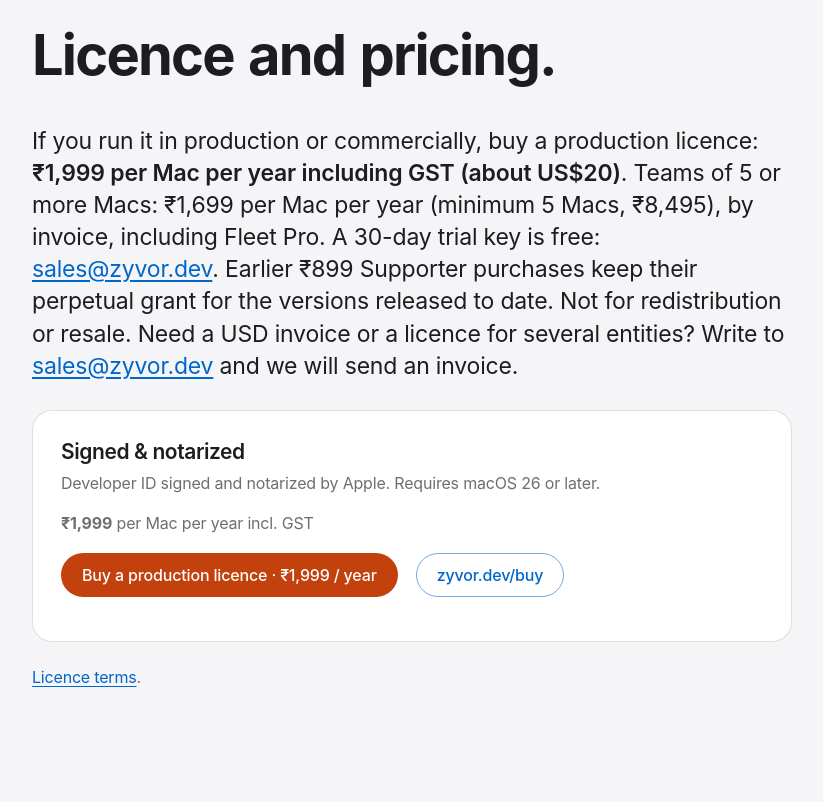
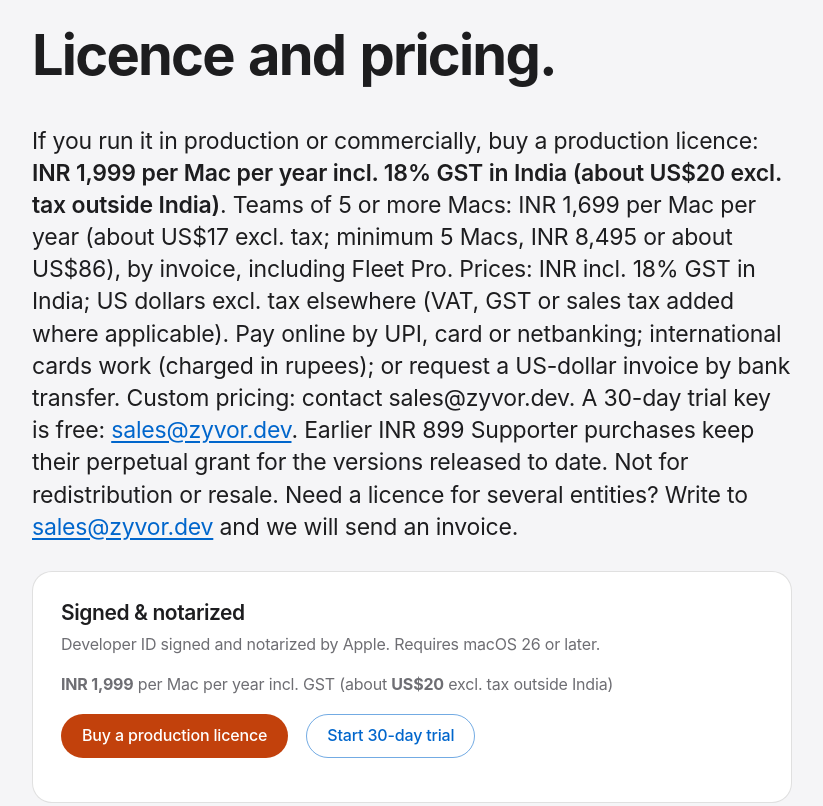
Before and after one commit to zyvorai/vytrix, a plain HTML site: page index.html in a window 1280 px wide. Shown: the part 8700-9506 px from the top of the page, without its empty margins (228-1051 px from the left). Drawn offline with Linux system fonts and the light colour scheme.

Commit message:
Pages: prices INR incl. GST in India, USD excl. tax worldwide
Co-Authored-By: Claude Sonnet 5.5 <noreply@anthropic.com>

```diff
--- a/index.html
+++ b/index.html
@@ -29,7 +29,7 @@
 <meta name="twitter:image:alt" content="Vytrix: See what your machine is really doing. The app window shows demo data.">
 <link rel="stylesheet" href="assets/landing.css">
 <style>:root{--accent-btn:#c2410c;--accent-ink:#c2410c;--accent-grad-a:#f56a21;--accent-grad-b:#ffb084}@media (prefers-color-scheme:dark){:root:not([data-theme="light"]){--accent-ink:#ff8a4c}}:root[data-theme="dark"]{--accent-ink:#ff8a4c}</style>
-<script type="application/ld+json">{"@context":"https://schema.org","@type":"SoftwareApplication","name":"Zyvor Vytrix","applicationCategory":"DeveloperApplication","operatingSystem":"macOS","softwareVersion":"0.9.0","downloadUrl":"https://github.com/zyvorai/vytrix/releases/tag/v0.9.0","url":"https://zyvorai.github.io/vytrix/","description":"A read-only system activity monitor for macOS 26 or later: grouped applications, processes, ports and containers. Notarized download with a 30-day trial.","image":"https://zyvorai.github.io/vytrix/social/og.png","publisher":{"@type":"Organization","name":"Zyvor AI Labs Private Limited","url":"https://zyvor.dev"}}</script>
+<script type="application/ld+json">{"@context":"https://schema.org","@type":"SoftwareApplication","name":"Zyvor Vytrix","applicationCategory":"DeveloperApplication","operatingSystem":"macOS","softwareVersion":"0.9.0","downloadUrl":"https://github.com/zyvorai/vytrix/releases/tag/v0.9.0","url":"https://zyvorai.github.io/vytrix/","description":"A read-only system activity monitor for macOS 26 or later: grouped applications, processes, ports and containers. Notarized download with a 30-day trial.","image":"https://zyvorai.github.io/vytrix/social/og.png","publisher":{"@type":"Organization","name":"Zyvor AI Labs Private Limited","url":"https://zyvor.dev"},"offers":[{"@type":"Offer","name":"Vytrix production licence per Mac per year (India, incl. 18% GST)","price":"1999","priceCurrency":"INR","url":"https://zyvor.dev/buy#vytrix"},{"@type":"Offer","name":"Vytrix production licence per Mac per year (outside India, excl. tax)","price":"20","priceCurrency":"USD","url":"https://zyvor.dev/buy#vytrix"}]}</script>
 </head>
 <body>
 <a class="skip" href="#main">Skip to content</a>
@@ -95,8 +95,8 @@
 <section class="pricing" id="pricing" aria-labelledby="pricing-h">
   <div class="inner">
   <h2 id="pricing-h" style="text-align:left">Licence and pricing.</h2>
-  <p class="lead">If you run it in production or commercially, buy a production licence: <b>₹1,999 per Mac per year including GST (about US$20)</b>. Teams of 5 or more Macs: ₹1,699 per Mac per year (minimum 5 Macs, ₹8,495), by invoice, including Fleet Pro. A 30-day trial key is free: <a href="mailto:sales@zyvor.dev?subject=Vytrix%20trial%20key">sales@zyvor.dev</a>. Earlier ₹899 Supporter purchases keep their perpetual grant for the versions released to date. Not for redistribution or resale. Need a USD invoice or a licence for several entities? Write to <a href="mailto:sales@zyvor.dev?subject=Vytrix%20commercial%20license">sales@zyvor.dev</a> and we will send an invoice.</p>
-<div class="card buy"><h3>Signed &amp; notarized</h3><p>Developer ID signed and notarized by Apple. Requires macOS 26 or later.</p><p><b>₹1,999</b> per Mac per year incl. GST</p><p class="cta"><a class="btn primary" href="https://rzp.io/rzp/tTFVA7PD" rel="noopener">Buy a production licence · ₹1,999 / year</a><a class="btn ghost" href="https://zyvor.dev/buy" rel="noopener">zyvor.dev/buy</a></p></div>
+  <p class="lead">If you run it in production or commercially, buy a production licence: <b>INR 1,999 per Mac per year incl. 18% GST in India (about US$20 excl. tax outside India)</b>. Teams of 5 or more Macs: INR 1,699 per Mac per year (about US$17 excl. tax; minimum 5 Macs, INR 8,495 or about US$86), by invoice, including Fleet Pro. Prices: INR incl. 18% GST in India; US dollars excl. tax elsewhere (VAT, GST or sales tax added where applicable). Pay online by UPI, card or netbanking; international cards work (charged in rupees); or request a US-dollar invoice by bank transfer. Custom pricing: contact sales@zyvor.dev. A 30-day trial key is free: <a href="mailto:sales@zyvor.dev?subject=Vytrix%20trial%20key">sales@zyvor.dev</a>. Earlier INR 899 Supporter purchases keep their perpetual grant for the versions released to date. Not for redistribution or resale. Need a licence for several entities? Write to <a href="mailto:sales@zyvor.dev?subject=Vytrix%20commercial%20license">sales@zyvor.dev</a> and we will send an invoice.</p>
+<div class="card buy"><h3>Signed &amp; notarized</h3><p>Developer ID signed and notarized by Apple. Requires macOS 26 or later.</p><p><b>INR 1,999</b> per Mac per year incl. GST (about <b>US$20</b> excl. tax outside India)</p><p class="cta"><a class="btn primary" href="https://zyvor.dev/buy#vytrix" rel="noopener">Buy a production licence</a><a class="btn ghost" href="mailto:sales@zyvor.dev?subject=Vytrix%2030-day%20trial%20key">Start 30-day trial</a></p></div>
 <p class="fine"><a href="https://github.com/zyvorai/vytrix/blob/main/docs/COMMERCIAL-LICENSE.md">Licence terms</a>.</p>
   </div>
 </section>
```
